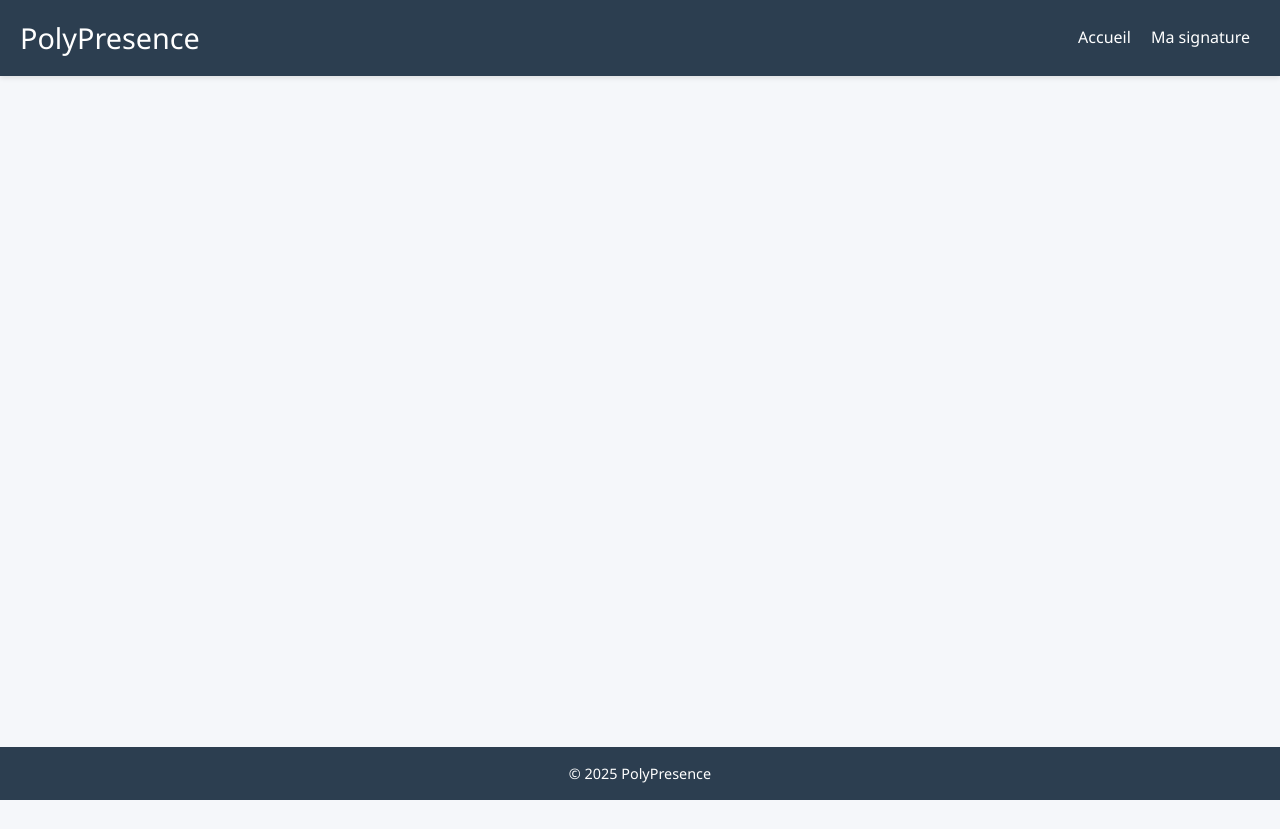
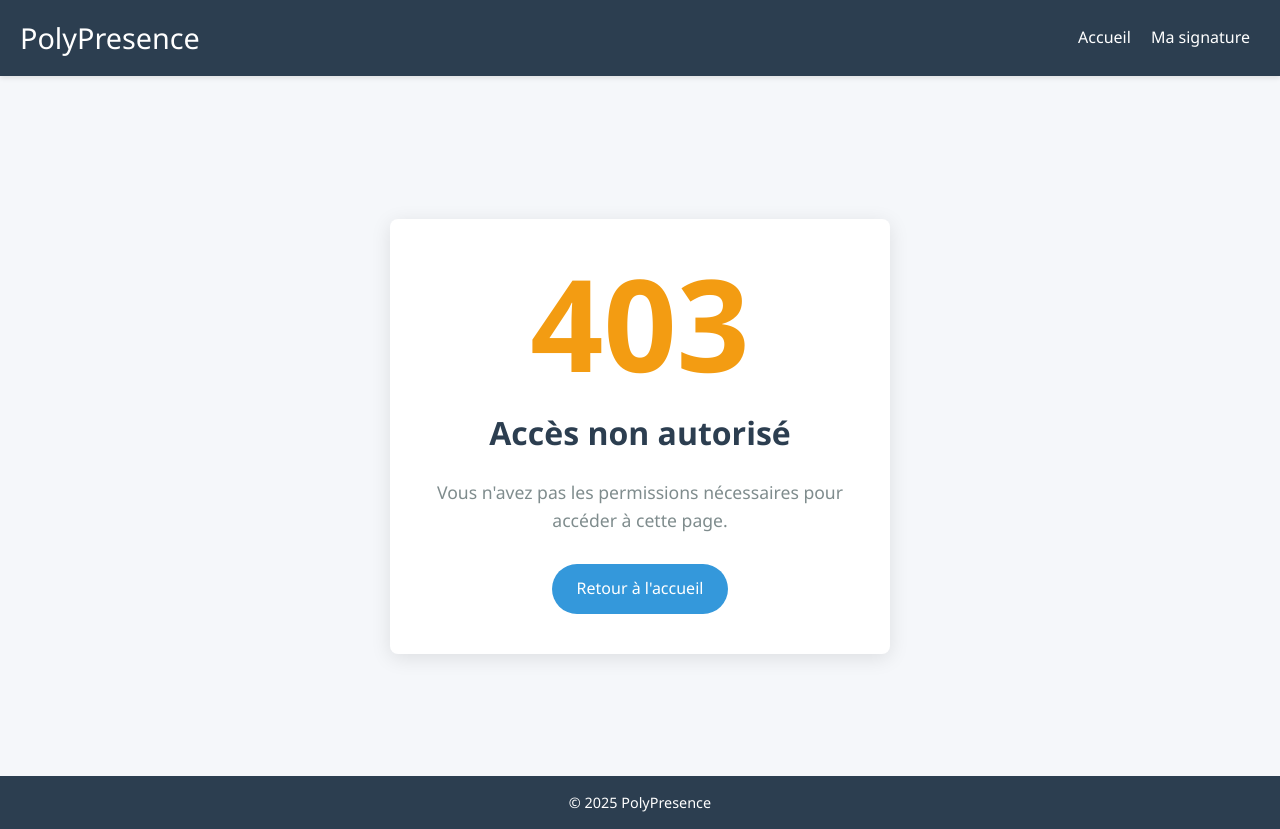
Before and after one commit to Eclairsombre/PolyPresence, a Vue app in the folder front/: page /unauthorized in a window 1280 px wide. Before the commit the page ends 800 px from the top, so only its background shows below. Built offline with nearby package versions, Linux system fonts and the light colour scheme; no server answers.

Commit message:
feat: Ajouter des pages d'erreur 404 et 403, et implémenter la vérification des droits d'accès pour les routes

```diff
--- a/front/src/App.vue
+++ b/front/src/App.vue
@@ -7,12 +7,10 @@
           <router-link to="/">Accueil</router-link>
           <router-link to="/signature">Ma signature</router-link>
         </div>
-        <div  v-if="user && user.isAdmin !== false">
+        <div v-if="isAdmin">
           <router-link to="/students">Étudiants</router-link>
           <router-link to="/sessions">Sessions</router-link>
-          <router-link to="/test">Présences</router-link>
         </div>
-
       </nav>
     </header>
     <main class="app-content">
@@ -25,9 +23,20 @@
 </template>
 
 <script setup>
-import {useAuthStore} from './stores/authStore';
+import { useAuthStore } from './stores/authStore';
+import { computed, onMounted } from 'vue';
+
 const authStore = useAuthStore();
-const user = authStore.user;
+
+const isAdmin = computed(() => {
+  return authStore.user && authStore.user.isAdmin === true;
+});
+
+onMounted(() => {
+  if (authStore.user) {
+    authStore.isAdmin();
+  }
+});
 </script>
 
 <style>
--- a/front/src/components/pages/HomePage.vue
+++ b/front/src/components/pages/HomePage.vue
@@ -5,7 +5,7 @@
       <div v-if="user && user.isAdmin !== false" class="actions">
         <router-link to="/students" class="btn-primary">Voir la liste des étudiants</router-link>
       </div>
-      <div v-if="user && user.isAdmin === false" class="student-dashboard">
+      <div class="student-dashboard">
         <Auth />
         <div class="attendance-section">
           <StudentsAttendanceSheetPage />
@@ -14,21 +14,39 @@
       <div v-if="!user" class="login-prompt">
         <Auth />
       </div>
+
+      <div v-if="user" class="admin-toggle">
+        <button @click="toggleAdminRole" class="toggle-button" :class="{ 'is-admin': user.isAdmin }">
+          Mode {{ user.isAdmin ? 'Administrateur' : 'Étudiant' }}
+          <span class="toggle-status">Cliquez pour basculer</span>
+        </button>
+      </div>
     </div>
   </div>
 </template>
 
 <script setup>
-import { computed } from 'vue';
+import { computed, ref } from 'vue';
 import Auth from '../Auth.vue';
 import StudentsAttendanceSheetPage from '../holder/SessionHolder.vue';
 import { useAuthStore } from '../../stores/authStore';
+import { useRouter } from 'vue-router';
 
 const authStore = useAuthStore();
+const router = useRouter();
 const user = computed(() => authStore.user);
 
 console.log("User in HomePage:", user.value);
 console.log("isAdmin in HomePage:", user.value?.isAdmin);
+
+const toggleAdminRole = () => {
+  if (!user.value) return;
+
+  authStore.user.isAdmin = !authStore.user.isAdmin;
+  authStore.updateUserLocalStorage(authStore.user);
+
+  router.go(0);
+};
 </script>
 
 <style scoped>
@@ -104,4 +122,41 @@ console.log("isAdmin in HomePage:", user.value?.isAdmin);
     padding: 15px;
   }
 }
+
+/* Style pour le bouton de bascule admin */
+.admin-toggle {
+  margin-top: 30px;
+  display: flex;
+  justify-content: center;
+}
+
+.toggle-button {
+  display: flex;
+  flex-direction: column;
+  align-items: center;
+  padding: 12px 24px;
+  border: none;
+  border-radius: 8px;
+  background-color: #f1f1f1;
+  color: #333;
+  cursor: pointer;
+  font-weight: 500;
+  transition: all 0.3s ease;
+}
+
+.toggle-button.is-admin {
+  background-color: #4caf50;
+  color: white;
+}
+
+.toggle-button:hover {
+  transform: translateY(-2px);
+  box-shadow: 0 4px 8px rgba(0, 0, 0, 0.1);
+}
+
+.toggle-status {
+  font-size: 0.75rem;
+  opacity: 0.7;
+  margin-top: 5px;
+}
 </style>
--- /dev/null
+++ b/front/src/components/pages/errorPages/NotFoundPage.vue
@@ -0,0 +1,83 @@
+<template>
+  <div class="not-found-page">
+    <div class="error-container">
+      <div class="error-code">404</div>
+      <h1>Page non trouvée</h1>
+      <p>{{ message }}</p>
+      <router-link to="/" class="home-button">
+        Retour à l'accueil
+      </router-link>
+    </div>
+  </div>
+</template>
+
+<script setup>
+import { ref, onMounted } from 'vue';
+import { useRoute } from 'vue-router';
+
+const route = useRoute();
+const message = ref("La page que vous recherchez n'existe pas ou a été déplacée.");
+
+onMounted(() => {
+  if (route.params.message || route.query.message) {
+    message.value = route.params.message || route.query.message;
+  }
+});
+</script>
+
+<style scoped>
+.not-found-page {
+  display: flex;
+  justify-content: center;
+  align-items: center;
+  min-height: 80vh;
+  padding: 20px;
+}
+
+.error-container {
+  background: white;
+  border-radius: 8px;
+  box-shadow: 0 4px 20px rgba(0, 0, 0, 0.1);
+  padding: 40px 30px;
+  text-align: center;
+  max-width: 500px;
+  width: 100%;
+}
+
+.error-code {
+  font-size: 8rem;
+  font-weight: 700;
+  color: #e74c3c;
+  line-height: 1;
+  margin-bottom: 20px;
+}
+
+h1 {
+  color: #2c3e50;
+  margin-bottom: 20px;
+  font-size: 2rem;
+}
+
+p {
+  color: #7f8c8d;
+  margin-bottom: 30px;
+  font-size: 1.1rem;
+}
+
+.home-button {
+  display: inline-block;
+  background-color: #3498db;
+  color: white;
+  padding: 12px 25px;
+  border-radius: 30px;
+  text-decoration: none;
+  font-weight: 500;
+  transition: all 0.3s;
+}
+
+.home-button:hover {
+  background-color: #2980b9;
+  transform: translateY(-2px);
+  box-shadow: 0 4px 8px rgba(0, 0, 0, 0.1);
+}
+</style>
--- /dev/null
+++ b/front/src/components/pages/errorPages/UnauthorizedPage.vue
@@ -0,0 +1,69 @@
+<template>
+  <div class="unauthorized-page">
+    <div class="error-container">
+      <div class="error-code">403</div>
+      <h1>Accès non autorisé</h1>
+      <p>Vous n'avez pas les permissions nécessaires pour accéder à cette page.</p>
+      <router-link to="/" class="home-button">
+        Retour à l'accueil
+      </router-link>
+    </div>
+  </div>
+</template>
+
+<style scoped>
+.unauthorized-page {
+  display: flex;
+  justify-content: center;
+  align-items: center;
+  min-height: 80vh;
+  padding: 20px;
+}
+
+.error-container {
+  background: white;
+  border-radius: 8px;
+  box-shadow: 0 4px 20px rgba(0, 0, 0, 0.1);
+  padding: 40px 30px;
+  text-align: center;
+  max-width: 500px;
+  width: 100%;
+}
+
+.error-code {
+  font-size: 8rem;
+  font-weight: 700;
+  color: #f39c12;
+  line-height: 1;
+  margin-bottom: 20px;
+}
+
+h1 {
+  color: #2c3e50;
+  margin-bottom: 20px;
+  font-size: 2rem;
+}
+
+p {
+  color: #7f8c8d;
+  margin-bottom: 30px;
+  font-size: 1.1rem;
+}
+
+.home-button {
+  display: inline-block;
+  background-color: #3498db;
+  color: white;
+  padding: 12px 25px;
+  border-radius: 30px;
+  text-decoration: none;
+  font-weight: 500;
+  transition: all 0.3s;
+}
+
+.home-button:hover {
+  background-color: #2980b9;
+  transform: translateY(-2px);
+  box-shadow: 0 4px 8px rgba(0, 0, 0, 0.1);
+}
+</style>
--- a/front/src/router/index.js
+++ b/front/src/router/index.js
@@ -4,6 +4,9 @@ import HomePage from "../components/pages/HomePage.vue";
 import StudentsSessionPage from "../components/pages/StudentsSessionPage.vue";
 import ListAttendancePerSession from "../components/pages/ListAttendancePerSession.vue";
 import SignaturePage from "../components/pages/SignaturePage.vue";
+import NotFoundPage from "../components/pages/errorPages/NotFoundPage.vue";
+import UnauthorizedPage from "../components/pages/errorPages/UnauthorizedPage.vue";
+import { requiresAdmin, requiresAuth } from "./middleware";
 
 const routes = [
   {
@@ -15,21 +18,41 @@ const routes = [
     path: "/students",
     name: "students",
     component: StudentsListPage,
+    beforeEnter: requiresAdmin,
   },
   {
     path: "/sessions",
     name: "sessions",
     component: StudentsSessionPage,
+    beforeEnter: requiresAdmin,
   },
   {
     path: "/sessions/:id",
     name: "SessionAttendance",
     component: ListAttendancePerSession,
+    beforeEnter: requiresAdmin,
   },
   {
     path: "/signature",
     name: "signature",
     component: SignaturePage,
+    beforeEnter: requiresAuth,
+  },
+  {
+    path: "/unauthorized",
+    name: "unauthorized",
+    component: UnauthorizedPage,
+  },
+  {
+    path: "/not-found",
+    name: "not-found",
+    component: NotFoundPage,
+  },
+  {
+    // Attrape toutes les routes non définies
+    path: "/:pathMatch(.*)*",
+    name: "catch-all",
+    component: NotFoundPage,
   },
 ];
 
--- /dev/null
+++ b/front/src/router/middleware.js
@@ -0,0 +1,49 @@
+import { useAuthStore } from "../stores/authStore";
+
+export const requiresAuth = (to, from, next) => {
+  const authStore = useAuthStore();
+
+  if (!authStore.user) {
+    next({
+      name: "not-found",
+      query: { message: "Veuillez vous connecter pour accéder à cette page." },
+    });
+  } else {
+    next();
+  }
+};
+
+export const requiresAdmin = async (to, from, next) => {
+  const authStore = useAuthStore();
+
+  // Si l'utilisateur n'est pas connecté
+  if (!authStore.user) {
+    next({
+      name: "unauthorized",
+    });
+    return;
+  }
+
+  // Si isAdmin n'est pas encore défini, vérifier avec l'API
+  if (authStore.user.isAdmin === undefined) {
+    try {
+      const isAdmin = await authStore.isAdmin();
+      if (!isAdmin) {
+        next({ name: "unauthorized" });
+        return;
+      }
+    } catch (error) {
+      console.error(
+        "Erreur lors de la vérification des droits d'administrateur:",
+        error
+      );
+      next({ name: "unauthorized" });
+      return;
+    }
+  } else if (authStore.user.isAdmin === false) {
+    next({ name: "unauthorized" });
+    return;
+  }
+
+  next();
+};
--- a/front/src/stores/authStore.js
+++ b/front/src/stores/authStore.js
@@ -133,6 +133,7 @@ export const useAuthStore = defineStore("auth", {
     },
     async isAdmin() {
       if (!this.user || !this.user.studentId) return false;
+      if (this.user.isAdmin !== undefined) return this.user.isAdmin;
 
       try {
         const response = await axios.get(
@@ -150,5 +151,9 @@ export const useAuthStore = defineStore("auth", {
         return false;
       }
     },
+    async updateUserLocalStorage(user) {
+      this.user = user;
+      localStorage.setItem("user", JSON.stringify(this.user));
+    },
   },
 });
```
Also changed, not shown: 1 other file (tests, documents, lock files or other folders).
